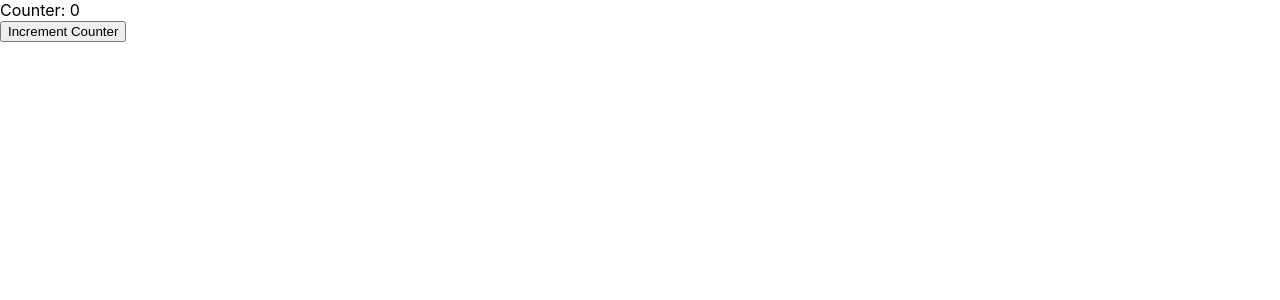
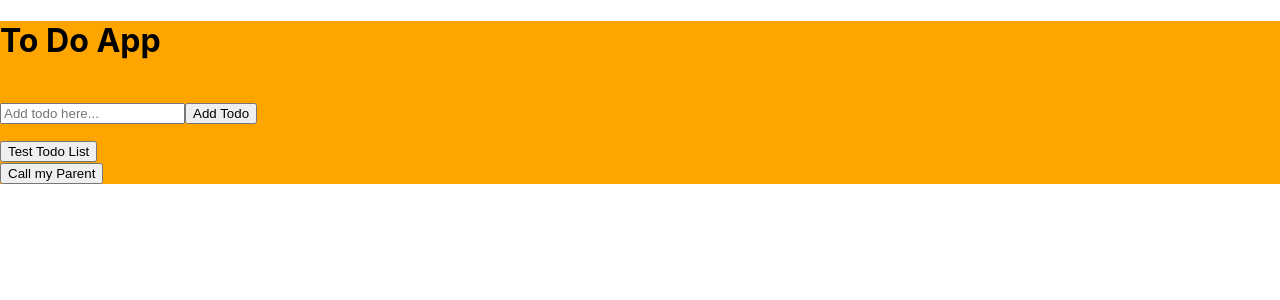
Before and after one commit to adtyagupta72/FYITMar26, a React (Create React App) app in the folder react-practice/: page / in a window 1280 px wide. Shown: the top 300 px of the page. Built offline with nearby package versions, Linux system fonts and the light colour scheme.

Commit message:
ReactJS: Passing Data between components

```diff
--- a/react-practice/src/TestComp.jsx
+++ b/react-practice/src/TestComp.jsx
@@ -67,6 +67,10 @@ class TestComp extends React.Component
                     })}
                 </ul>
                 <button onClick={console.log(this.state.todoList)}>Test Todo List</button>
+                <br/>
+                <button onClick={()=>{
+                    this.props.callBackFun(document.getElementById("newTodo").value)
+                    }}>Call my Parent</button>
             </div>
     }
 }
--- a/react-practice/src/index.js
+++ b/react-practice/src/index.js
@@ -7,14 +7,21 @@ import MyClassComponent from './MyClassComponent';
 import Parent from './Parent';
 
 const root = ReactDOM.createRoot(document.getElementById('root'));
+
+let myParentCallBackFunction = (message) =>
+{
+  console.log("HI From parent! ")
+  console.log("Message from child: ", message)
+}
+
 root.render(
   <React.StrictMode>
-    <App />
+    {/* <App /> */}
     {/* <MyClassComponent/> */}
     {/* <Parent/> */}
-    {/* <TestComp count={2} color="orange" clickFunction={()=>{
+    <TestComp count={2} color="orange" clickFunction={()=>{
       console.log("This is a callback function from Index.js")
-    }}/> */}
+    }} callBackFun = {myParentCallBackFunction}/>
   </React.StrictMode>
 );
 
```
